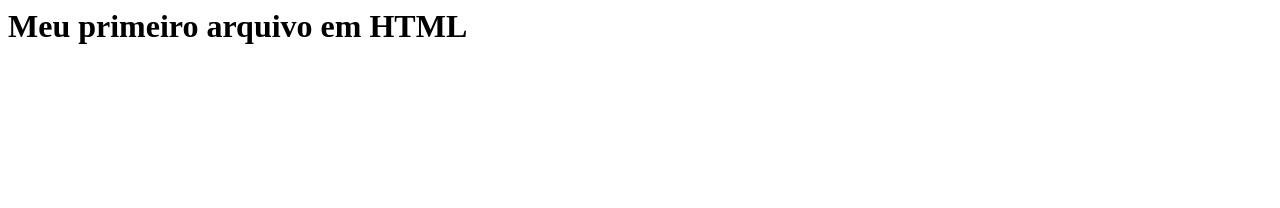
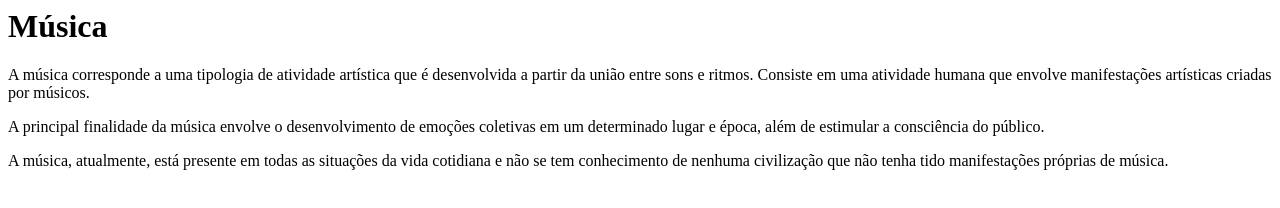
Before and after one commit to natcrf-22/Edimar-PC-3Tri-1E, a plain HTML site: page index.html in a window 1280 px wide. Drawn offline with Linux system fonts and the light colour scheme.

Commit message:
Add files via upload

```diff
--- a/index.html
+++ b/index.html
@@ -1,3 +1,7 @@
 <html>
-  <h1>Meu primeiro arquivo em HTML</h1>
+  <h1>Música</h1>
+
+<p>A música corresponde a uma tipologia de atividade artística que é desenvolvida a partir da união entre sons e ritmos. Consiste em uma atividade humana que envolve manifestações artísticas criadas por músicos.</p>
+<p>A principal finalidade da música envolve o desenvolvimento de emoções coletivas em um determinado lugar e época, além de estimular a consciência do público.</p>
+<p>A música, atualmente, está presente em todas as situações da vida cotidiana e não se tem conhecimento de nenhuma civilização que não tenha tido manifestações próprias de música.</p>
 </html>
```
